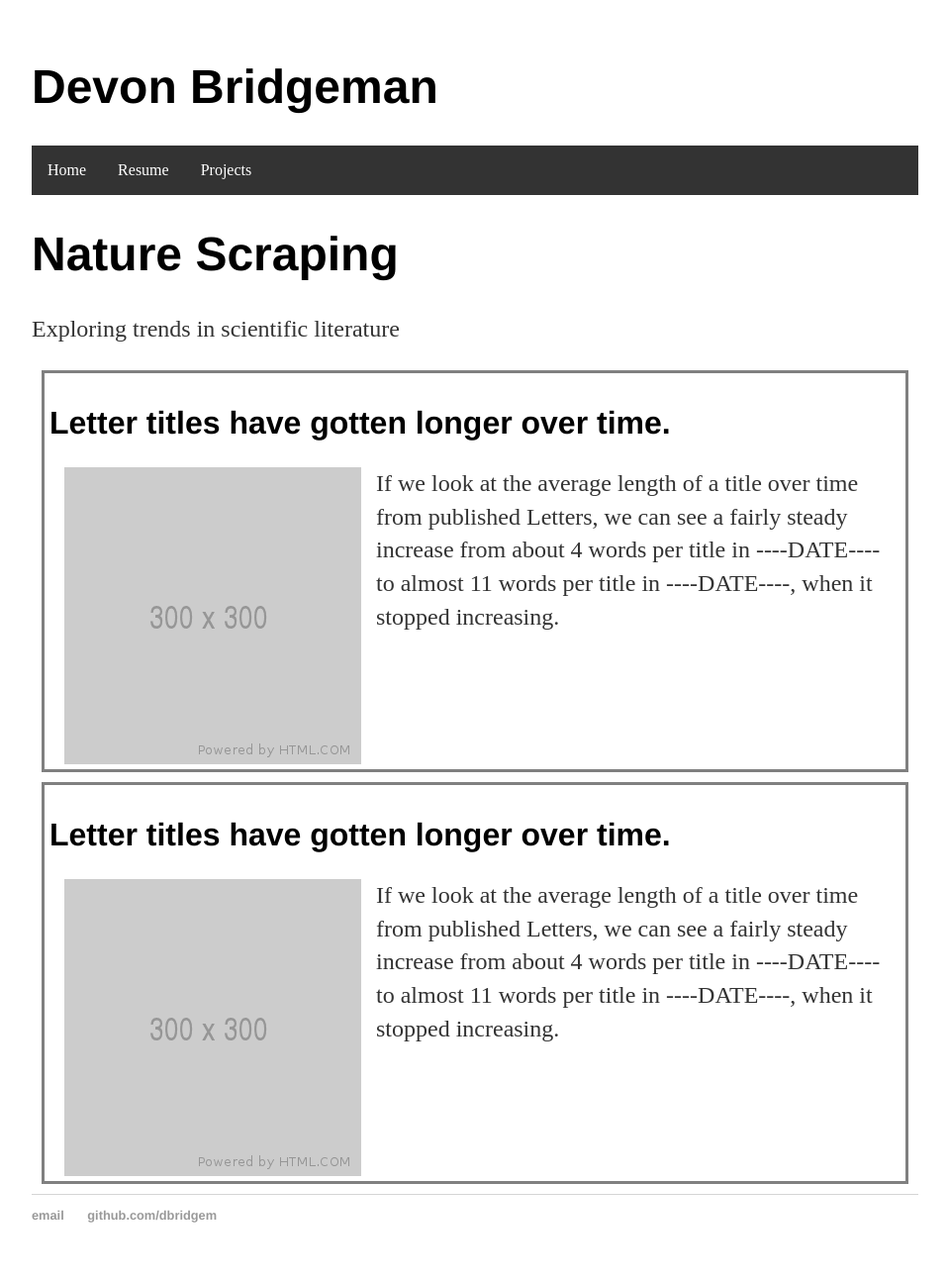
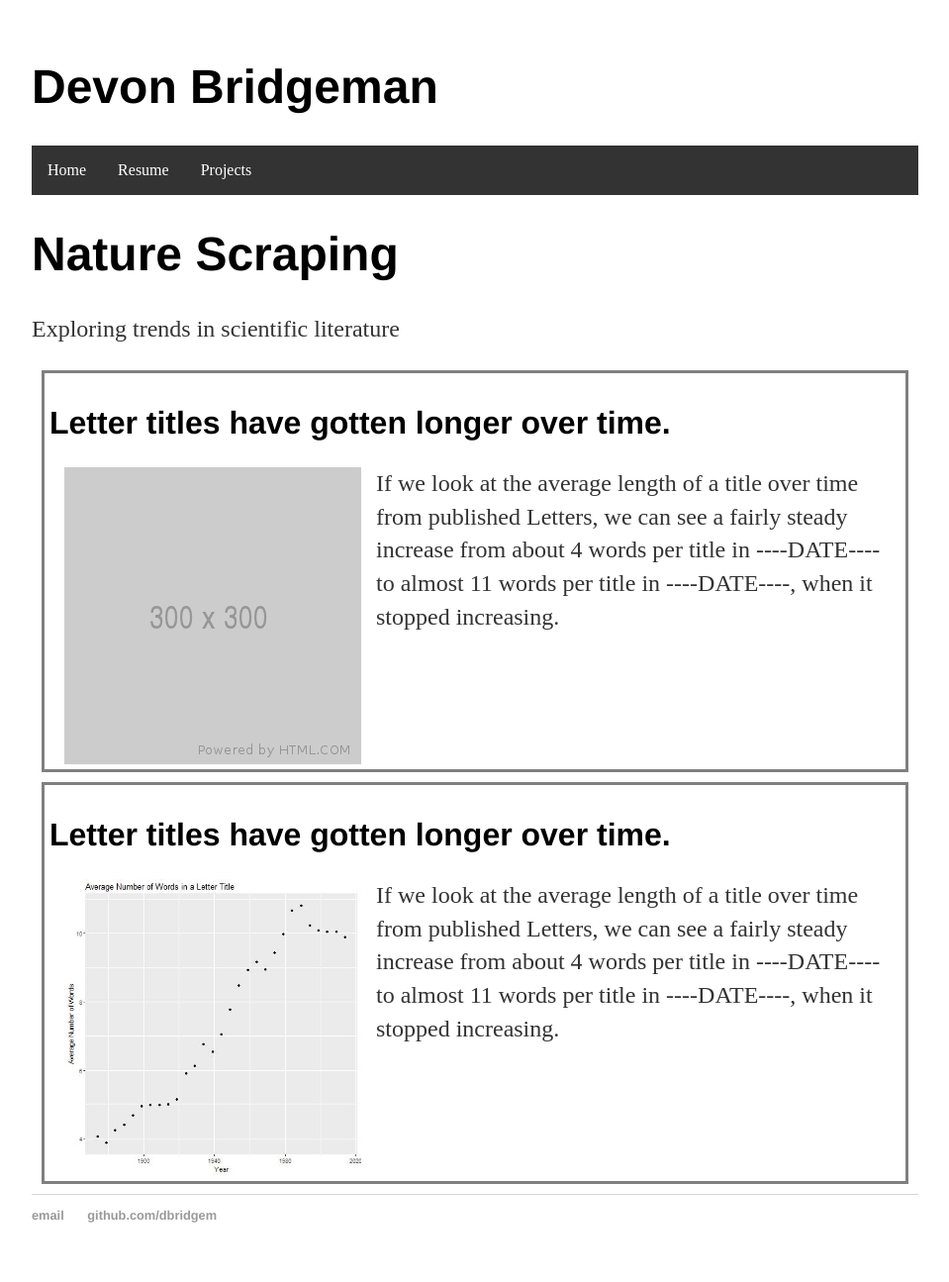
Before and after one commit to dbridgem/dbridgem.github.io, a Jekyll site: the page built from projects/nature_scraper/index.html, in a window 1280 px wide. Shown: the whole page at 99% size, without its empty margins (160-1119 px from the left). Built offline with Jekyll 4.4.1, drawn with Linux system fonts in a browser that asks for light colours.

Commit message:
Update index.html

```diff
--- a/projects/nature_scraper/index.html
+++ b/projects/nature_scraper/index.html
@@ -20,7 +20,7 @@ title: Devon Bridgeman
 	<h2>
 		Letter titles have gotten longer over time.
 	</h2>
-	<p><img style = "padding: 0 15px; float: left;" img src = "300.png" alt ="Image_Placeholder.png" height = 300 width = 300/>
+	<p><img style = "padding: 0 15px; float: left;" img src = "Title_length.jpg" alt ="Image_Placeholder.png" height = 300 width = 300/>
 		If we look at the average length of a title over time from published Letters, we can see a fairly steady increase from
 		about 4 words per title in ----DATE---- to almost 11 words per title in ----DATE----, when it stopped increasing.
 </div>
```
